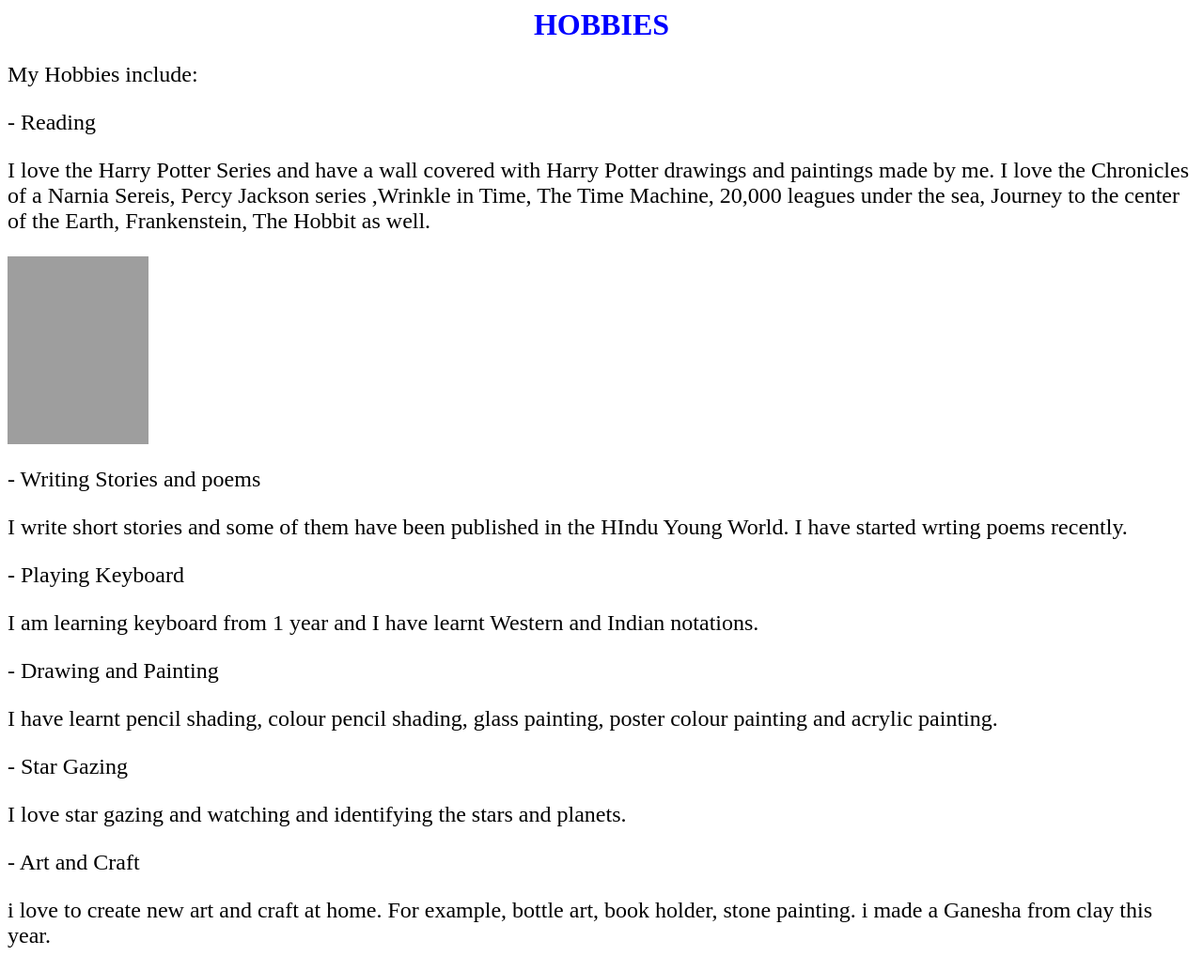
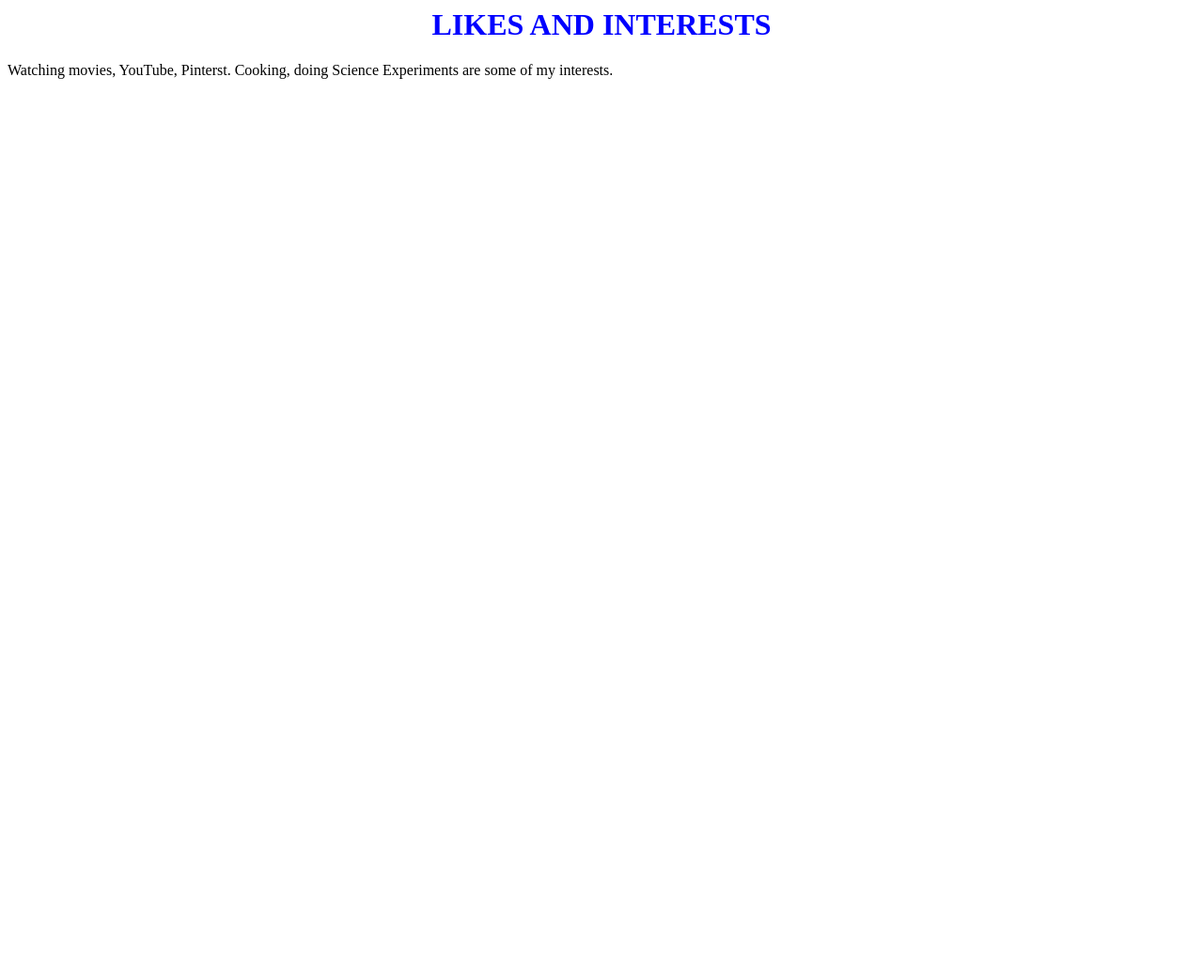
Before and after one commit to Deepika-S23307/Portfolio, a website: page index.html in a window 1280 px wide. Shown: the whole page at 94% size. After the commit the page ends 800 px from the top, so only its background shows below. Drawn offline with Linux system fonts and the light colour scheme; grey boxes are pictures that could not be loaded.

Commit message:
1 file modified

```diff
--- a/index.html
+++ b/index.html
@@ -2,32 +2,12 @@
   <head>
     <style>
       h1{
-        color: blue;
-      }
-      img{
-        height: 200px;
-        width: 150px;
+        color: blue
       }
     </style>
-  </head>
-  <body>
-    <h1 align="center"> HOBBIES </h1>
-      <p align="left"> <font size="05">
-        My Hobbies include:</p>
-       <p> - Reading       </p>
-       <p> I love the Harry Potter Series and have a wall covered with Harry Potter drawings and paintings made by me. I love the Chronicles of a Narnia Sereis, Percy Jackson series ,Wrinkle in Time, The Time Machine, 20,000 leagues under the sea, Journey to the center of the Earth, Frankenstein, The Hobbit as well. </p>
-       <img src="https://images-na.ssl-images-amazon.com/images/I/81sgDQRRzkL.jpg">
-
-       <p> - Writing Stories and poems</p>
-       <p> I write short stories and some of them have been published in the HIndu Young World. I have started wrting poems recently.</p>
-       <p> - Playing Keyboard</p>
-       <p> I am learning keyboard from 1 year and I have learnt Western and Indian notations.</p>
-        <p>- Drawing and Painting</p>
-        <p> I have learnt pencil shading, colour pencil shading, glass painting, poster colour painting and acrylic painting.</p>
-
-       <p>- Star Gazing</p>
-       <p> I love star gazing and watching and identifying the stars and planets.
-        <p>- Art and Craft </p>
-        <p> i love to create new art and craft at home. For example, bottle art, book holder, stone painting. i made a Ganesha from clay this year.
-          </body>
-          </html>
+</head>
+<body>
+  <h1 align="center"> LIKES AND INTERESTS </h1>
+  <p> Watching movies, YouTube, Pinterst. Cooking, doing Science Experiments are some of my interests.</p>
+    </body>
+</html>
```
